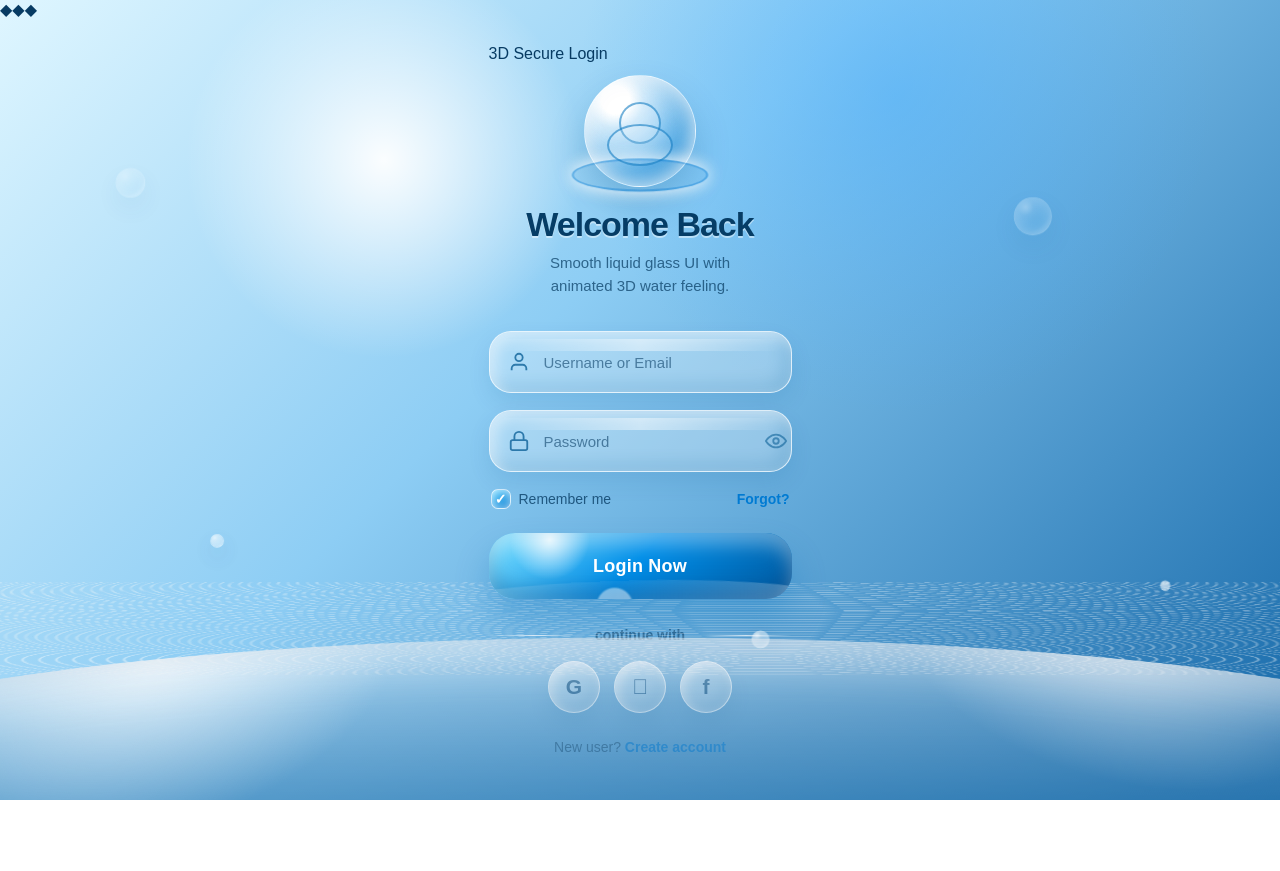
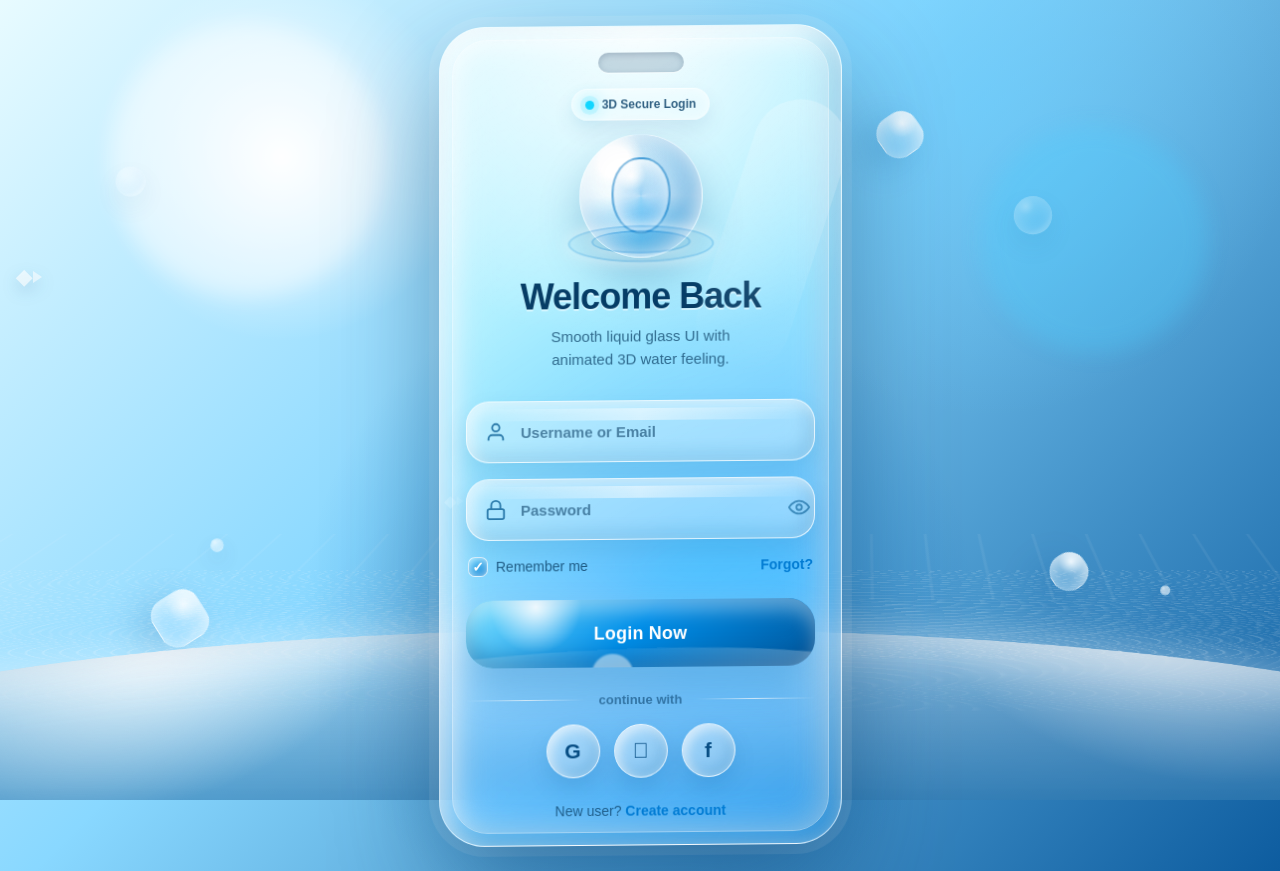
Before and after one commit to sambhajingrdevelopers/Login-page, a Next.js app: page / in a window 1280 px wide. Before the commit the page ends 800 px from the top, so only its background shows below. Built offline with nearby package versions, Linux system fonts and the light colour scheme.

Commit message:
Update globals.css

```diff
--- a/app/globals.css
+++ b/app/globals.css
@@ -20,12 +20,60 @@ body {
   display: flex;
   align-items: center;
   justify-content: center;
-  background:
-    radial-gradient(circle at 30% 20%, rgba(255, 255, 255, 0.95), transparent 18%),
-    radial-gradient(circle at 70% 12%, rgba(68, 172, 255, 0.45), transparent 28%),
-    linear-gradient(135deg, #dff6ff 0%, #8dcdf4 42%, #1467a8 100%);
+  padding: 24px;
   color: #073b63;
   position: relative;
+  background:
+    radial-gradient(circle at 22% 18%, rgba(255, 255, 255, 0.98), transparent 15%),
+    radial-gradient(circle at 77% 12%, rgba(107, 207, 255, 0.55), transparent 25%),
+    radial-gradient(circle at 50% 70%, rgba(0, 111, 199, 0.45), transparent 38%),
+    linear-gradient(135deg, #e8fbff 0%, #89d8ff 42%, #0d5c9f 100%);
+}
+
+.sky-orbs {
+  position: fixed;
+  inset: 0;
+  overflow: hidden;
+  pointer-events: none;
+}
+
+.orb {
+  position: absolute;
+  border-radius: 50%;
+  filter: blur(10px);
+  opacity: 0.72;
+  animation: orbFloat 9s ease-in-out infinite alternate;
+}
+
+.orb-one {
+  width: 260px;
+  height: 260px;
+  left: 8%;
+  top: 6%;
+  background: rgba(255, 255, 255, 0.6);
+}
+
+.orb-two {
+  width: 210px;
+  height: 210px;
+  right: 8%;
+  top: 20%;
+  background: rgba(78, 206, 255, 0.45);
+  animation-delay: -3s;
+}
+
+.orb-three {
+  width: 180px;
+  height: 180px;
+  left: 48%;
+  bottom: 9%;
+  background: rgba(0, 154, 255, 0.28);
+  animation-delay: -5s;
+}
+
+@keyframes orbFloat {
+  from { transform: translate3d(0, 0, 0) scale(1); }
+  to { transform: translate3d(22px, -26px, 0) scale(1.08); }
 }
 
 .ocean {
@@ -33,171 +81,312 @@ body {
   inset: 0;
   overflow: hidden;
   perspective: 1200px;
+  pointer-events: none;
 }
 
 .water-surface {
   position: absolute;
   left: -15%;
   right: -15%;
-  bottom: -12%;
-  height: 45%;
+  bottom: -13%;
+  height: 47%;
   background:
-    radial-gradient(circle at 20% 10%, rgba(255, 255, 255, 0.75), transparent 18%),
-    radial-gradient(circle at 80% 0%, rgba(255, 255, 255, 0.55), transparent 16%),
-    linear-gradient(180deg, rgba(255, 255, 255, 0.35), rgba(0, 91, 158, 0.7));
+    radial-gradient(circle at 20% 9%, rgba(255, 255, 255, 0.82), transparent 17%),
+    radial-gradient(circle at 82% 0%, rgba(255, 255, 255, 0.58), transparent 16%),
+    linear-gradient(180deg, rgba(255, 255, 255, 0.38), rgba(0, 91, 158, 0.74));
   border-radius: 50% 50% 0 0;
-  filter: blur(0.2px);
   transform: rotateX(62deg) translateY(70px);
-  box-shadow: inset 0 30px 70px rgba(255,255,255,0.45), inset 0 -30px 80px rgba(0,57,111,0.45);
-  animation: waterMove 6s ease-in-out infinite alternate;
+  box-shadow:
+    inset 0 30px 70px rgba(255,255,255,0.5),
+    inset 0 -35px 90px rgba(0,57,111,0.52),
+    0 -20px 50px rgba(255,255,255,0.28);
+  animation: waterMove 5.5s ease-in-out infinite alternate;
 }
 
 @keyframes waterMove {
-  from { transform: rotateX(62deg) translateY(75px) scaleX(1); }
-  to { transform: rotateX(62deg) translateY(58px) scaleX(1.03); }
+  from { transform: rotateX(62deg) translateY(76px) scaleX(1); }
+  to { transform: rotateX(62deg) translateY(52px) scaleX(1.04); }
 }
 
 .wave {
   position: absolute;
-  bottom: 10%;
-  width: 190%;
-  height: 190px;
-  left: -45%;
-  background: repeating-radial-gradient(ellipse at center, rgba(255,255,255,0.3) 0 2px, transparent 3px 16px);
-  opacity: 0.55;
+  width: 195%;
+  left: -47%;
   transform: rotateX(72deg);
-  animation: waveFlow 10s linear infinite;
+  opacity: 0.5;
 }
 
-.wave.two {
-  bottom: 4%;
-  opacity: 0.35;
-  animation-duration: 15s;
-  animation-direction: reverse;
+.wave-one {
+  bottom: 12%;
+  height: 185px;
+  background: repeating-radial-gradient(ellipse at center, rgba(255,255,255,0.32) 0 2px, transparent 3px 16px);
+  animation: waveFlow 9s linear infinite;
+}
+
+.wave-two {
+  bottom: 5%;
+  height: 220px;
+  background: repeating-radial-gradient(ellipse at center, rgba(255,255,255,0.2) 0 1px, transparent 4px 20px);
+  animation: waveFlow 14s linear infinite reverse;
+}
+
+.wave-three {
+  bottom: 20%;
+  height: 150px;
+  background: repeating-linear-gradient(100deg, transparent 0 26px, rgba(255,255,255,0.2) 27px 29px, transparent 30px 56px);
+  opacity: 0.28;
+  animation: sideWave 7s linear infinite;
 }
 
 @keyframes waveFlow {
-  to { background-position: 220px 120px; }
+  to { background-position: 230px 130px; }
+}
+
+@keyframes sideWave {
+  to { transform: rotateX(72deg) translateX(120px); }
 }
 
 .bubble {
   position: absolute;
-  bottom: -90px;
+  bottom: -100px;
   width: var(--size);
   height: var(--size);
   left: var(--left);
   border-radius: 50%;
   background:
-    radial-gradient(circle at 30% 25%, rgba(255,255,255,0.95), rgba(255,255,255,0.25) 22%, rgba(0,139,232,0.18) 65%, rgba(255,255,255,0.6));
-  border: 1px solid rgba(255,255,255,0.7);
-  box-shadow: inset 0 0 18px rgba(255,255,255,0.9), 0 12px 30px rgba(0, 95, 150, 0.22);
+    radial-gradient(circle at 30% 25%, rgba(255,255,255,0.98), rgba(255,255,255,0.26) 23%, rgba(0,139,232,0.2) 65%, rgba(255,255,255,0.7));
+  border: 1px solid rgba(255,255,255,0.72);
+  box-shadow: inset 0 0 20px rgba(255,255,255,0.9), 0 12px 30px rgba(0, 95, 150, 0.24);
   animation: bubbleUp var(--time) linear infinite;
   animation-delay: var(--delay);
 }
 
 @keyframes bubbleUp {
-  0% { transform: translateY(0) translateX(0) scale(0.6); opacity: 0; }
+  0% { transform: translateY(0) translateX(0) scale(0.55); opacity: 0; }
   12% { opacity: 1; }
-  100% { transform: translateY(-120vh) translateX(var(--move)) scale(1.05); opacity: 0; }
+  100% { transform: translateY(-122vh) translateX(var(--move)) scale(1.08); opacity: 0; }
 }
 
-.login-wrap {
+.fish {
+  position: absolute;
+  color: rgba(255,255,255,0.62);
+  font-size: 22px;
+  filter: drop-shadow(0 6px 8px rgba(0,64,120,0.25));
+  animation: fishSwim 13s linear infinite;
+}
+
+.fish::after {
+  content: "";
+  position: absolute;
+  right: -9px;
+  top: 7px;
+  width: 0;
+  height: 0;
+  border-left: 9px solid rgba(255,255,255,0.55);
+  border-top: 6px solid transparent;
+  border-bottom: 6px solid transparent;
+}
+
+.fish-one { left: -8%; top: 33%; animation-delay: -1s; }
+.fish-two { left: -12%; top: 61%; animation-duration: 16s; animation-delay: -6s; transform: scale(0.75); }
+.fish-three { left: -15%; top: 48%; animation-duration: 18s; animation-delay: -10s; transform: scale(0.55); }
+
+@keyframes fishSwim {
+  to { left: 112%; }
+}
+
+.crystal {
+  position: absolute;
+  width: 52px;
+  height: 52px;
+  border-radius: 18px;
+  background:
+    linear-gradient(145deg, rgba(255,255,255,0.7), rgba(0,158,255,0.15)),
+    radial-gradient(circle at 30% 30%, rgba(255,255,255,0.9), transparent 35%);
+  border: 1px solid rgba(255,255,255,0.45);
+  box-shadow: 0 18px 35px rgba(0,78,148,0.2), inset 0 0 16px rgba(255,255,255,0.55);
+  transform: rotate(45deg);
+  animation: crystalFloat 6s ease-in-out infinite alternate;
+}
+
+.crystal-one { left: 12%; bottom: 17%; }
+.crystal-two { right: 15%; bottom: 24%; width: 38px; height: 38px; animation-delay: -2s; }
+.crystal-three { right: 28%; top: 16%; width: 44px; height: 44px; animation-delay: -4s; }
+
+@keyframes crystalFloat {
+  from { transform: translateY(0) rotate(45deg); }
+  to { transform: translateY(-20px) rotate(58deg); }
+}
+
+.phone-shell {
   position: relative;
   z-index: 5;
-  width: min(92vw, 390px);
-  min-height: 620px;
+  width: min(92vw, 405px);
+  min-height: 665px;
   padding: 26px;
-  border-radius: 38px;
+  border-radius: 46px;
   transform-style: preserve-3d;
-  transform: rotateX(4deg) rotateY(-4deg);
+  transform: translateY(0) rotateX(5deg) rotateY(-6deg);
   background:
-    linear-gradient(145deg, rgba(255,255,255,0.55), rgba(255,255,255,0.16)),
-    radial-gradient(circle at 50% 0%, rgba(255,255,255,0.75), transparent 36%);
-  border: 1.5px solid rgba(255, 255, 255, 0.7);
-  backdrop-filter: blur(22px) saturate(150%);
-  -webkit-backdrop-filter: blur(22px) saturate(150%);
+    linear-gradient(145deg, rgba(255,255,255,0.58), rgba(255,255,255,0.16)),
+    radial-gradient(circle at 50% 0%, rgba(255,255,255,0.82), transparent 38%);
+  border: 1.5px solid rgba(255, 255, 255, 0.72);
+  backdrop-filter: blur(24px) saturate(160%);
+  -webkit-backdrop-filter: blur(24px) saturate(160%);
   box-shadow:
-    inset 8px 8px 25px rgba(255,255,255,0.55),
-    inset -12px -12px 28px rgba(0,91,153,0.22),
-    0 35px 90px rgba(0,48,91,0.38),
-    0 0 0 8px rgba(255,255,255,0.12);
+    inset 8px 8px 26px rgba(255,255,255,0.58),
+    inset -14px -14px 30px rgba(0,91,153,0.24),
+    0 45px 110px rgba(0,48,91,0.42),
+    0 0 0 10px rgba(255,255,255,0.11);
   transition: transform 0.12s ease;
+  overflow: hidden;
 }
 
-.login-wrap::before {
+.phone-shell::before {
   content: "";
   position: absolute;
   inset: 12px;
-  border-radius: 30px;
+  border-radius: 36px;
   border: 1px solid rgba(255,255,255,0.45);
   pointer-events: none;
-  box-shadow: inset 0 0 35px rgba(255,255,255,0.45);
+  box-shadow: inset 0 0 36px rgba(255,255,255,0.46);
+  z-index: -1;
+}
+
+.phone-shell::after {
+  content: "";
+  position: absolute;
+  width: 220px;
+  height: 760px;
+  left: -120px;
+  top: -130px;
+  background: linear-gradient(90deg, transparent, rgba(255,255,255,0.24), transparent);
+  transform: rotate(22deg);
+  animation: glassSweep 5s ease-in-out infinite;
+  pointer-events: none;
+}
+
+@keyframes glassSweep {
+  0%, 45% { transform: translateX(-40px) rotate(22deg); opacity: 0; }
+  65% { opacity: 1; }
+  100% { transform: translateX(620px) rotate(22deg); opacity: 0; }
+}
+
+.phone-reflection {
+  position: absolute;
+  right: 22px;
+  top: 70px;
+  width: 95px;
+  height: 280px;
+  border-radius: 999px;
+  background: linear-gradient(180deg, rgba(255,255,255,0.33), transparent);
+  transform: rotate(18deg);
+  opacity: 0.7;
+  pointer-events: none;
+}
+
+.notch {
+  width: 86px;
+  height: 20px;
+  border-radius: 999px;
+  margin: 0 auto 16px;
+  background: rgba(4, 54, 96, 0.18);
+  box-shadow: inset 0 2px 6px rgba(0, 35, 70, 0.2), 0 1px 0 rgba(255,255,255,0.55);
+}
+
+.premium-badge {
+  width: max-content;
+  margin: 0 auto 14px;
+  padding: 8px 13px;
+  border-radius: 999px;
+  display: flex;
+  align-items: center;
+  gap: 8px;
+  color: rgba(6, 61, 102, 0.82);
+  font-size: 12px;
+  font-weight: 800;
+  background: rgba(255,255,255,0.28);
+  border: 1px solid rgba(255,255,255,0.62);
+  box-shadow: inset 0 0 12px rgba(255,255,255,0.5), 0 10px 20px rgba(0,82,143,0.1);
+}
+
+.badge-dot {
+  width: 9px;
+  height: 9px;
+  border-radius: 50%;
+  background: #11d6ff;
+  box-shadow: 0 0 0 5px rgba(17,214,255,0.14), 0 0 18px rgba(17,214,255,0.9);
 }
 
 .water-logo {
-  width: 112px;
-  height: 112px;
-  margin: 12px auto 18px;
+  width: 124px;
+  height: 124px;
+  margin: 8px auto 18px;
   border-radius: 50%;
   position: relative;
-  display: flex;
-  align-items: center;
-  justify-content: center;
+  display: grid;
+  place-items: center;
+  cursor: pointer;
   background:
-    radial-gradient(circle at 28% 22%, #ffffff 0 12%, rgba(255,255,255,0.34) 24%, rgba(0,143,235,0.28) 64%),
-    linear-gradient(145deg, rgba(255,255,255,0.65), rgba(0,126,214,0.22));
+    radial-gradient(circle at 28% 22%, #ffffff 0 12%, rgba(255,255,255,0.36) 24%, rgba(0,143,235,0.31) 64%),
+    conic-gradient(from 90deg, rgba(255,255,255,0.9), rgba(0,172,255,0.25), rgba(255,255,255,0.74), rgba(0,121,211,0.3), rgba(255,255,255,0.9));
   box-shadow:
-    inset 0 0 24px rgba(255,255,255,0.95),
-    inset -15px -16px 30px rgba(0,99,172,0.35),
-    0 18px 35px rgba(0,82,143,0.24);
-  border: 1px solid rgba(255,255,255,0.7);
+    inset 0 0 26px rgba(255,255,255,0.96),
+    inset -17px -18px 34px rgba(0,99,172,0.37),
+    0 22px 42px rgba(0,82,143,0.28);
+  border: 1px solid rgba(255,255,255,0.72);
 }
 
-.water-logo::before,
-.water-logo::after {
-  content: "";
-  position: absolute;
-  border-radius: 50%;
-  border: 2px solid rgba(0, 113, 188, 0.55);
+.logo-core {
+  width: 58px;
+  height: 75px;
+  border-radius: 50% 50% 54% 54%;
+  background:
+    radial-gradient(circle at 32% 22%, rgba(255,255,255,0.95), transparent 22%),
+    linear-gradient(165deg, rgba(255,255,255,0.45), rgba(0,135,230,0.4));
+  border: 2px solid rgba(0, 113, 188, 0.48);
+  box-shadow: inset 0 0 18px rgba(255,255,255,0.85);
+  animation: logoPulse 2.3s ease-in-out infinite alternate;
 }
 
-.water-logo::before {
-  width: 38px;
-  height: 38px;
-  top: 26px;
-  background: rgba(255,255,255,0.2);
-}
-
-.water-logo::after {
-  width: 62px;
-  height: 38px;
-  bottom: 20px;
-  background: rgba(255,255,255,0.16);
+@keyframes logoPulse {
+  to { transform: scale(1.07) translateY(-3px); }
 }
 
 .splash-ring {
   position: absolute;
-  width: 140px;
-  height: 34px;
-  bottom: -6px;
   border-radius: 50%;
   border: 2px solid rgba(0,123,210,0.28);
-  box-shadow: 0 0 18px rgba(255,255,255,0.8);
+  box-shadow: 0 0 18px rgba(255,255,255,0.82);
+  pointer-events: none;
+}
+
+.ring-one {
+  width: 150px;
+  height: 38px;
+  bottom: -6px;
   animation: ringPulse 1.7s ease-in-out infinite;
 }
 
+.ring-two {
+  width: 102px;
+  height: 24px;
+  bottom: 3px;
+  animation: ringPulse 1.7s ease-in-out infinite reverse;
+}
+
 @keyframes ringPulse {
-  0%, 100% { transform: scale(0.9); opacity: 0.6; }
-  50% { transform: scale(1.08); opacity: 1; }
+  0%, 100% { transform: scale(0.88); opacity: 0.55; }
+  50% { transform: scale(1.12); opacity: 1; }
 }
 
 .title {
   text-align: center;
-  font-size: 34px;
-  font-weight: 800;
+  font-size: 36px;
+  font-weight: 900;
   letter-spacing: -1px;
   color: #063d66;
-  text-shadow: 0 2px 0 rgba(255,255,255,0.45);
+  text-shadow: 0 2px 0 rgba(255,255,255,0.48);
 }
 
 .subtitle {
@@ -209,33 +398,32 @@ body {
 }
 
 .form {
-  margin-top: 34px;
+  margin-top: 30px;
 }
 
 .field {
   position: relative;
   height: 62px;
-  margin-bottom: 17px;
-  border-radius: 22px;
-  background: rgba(255,255,255,0.28);
-  border: 1px solid rgba(255,255,255,0.7);
+  margin-bottom: 16px;
+  border-radius: 23px;
+  background: rgba(255,255,255,0.3);
+  border: 1px solid rgba(255,255,255,0.72);
   box-shadow:
-    inset 6px 6px 14px rgba(255,255,255,0.45),
+    inset 6px 6px 14px rgba(255,255,255,0.48),
     inset -8px -8px 16px rgba(0,89,152,0.14),
-    0 10px 22px rgba(0,82,143,0.11);
+    0 11px 24px rgba(0,82,143,0.12);
   overflow: hidden;
 }
 
-.field::after {
-  content: "";
+.field-shine {
   position: absolute;
   left: 8px;
   right: 8px;
   top: 7px;
   height: 12px;
   border-radius: 999px;
-  background: linear-gradient(90deg, transparent, rgba(255,255,255,0.7), transparent);
-  opacity: 0.65;
+  background: linear-gradient(90deg, transparent, rgba(255,255,255,0.76), transparent);
+  opacity: 0.66;
   pointer-events: none;
 }
 
@@ -247,7 +435,7 @@ body {
   width: 22px;
   height: 22px;
   color: #0b5f96;
-  opacity: 0.78;
+  opacity: 0.8;
 }
 
 .field input {
@@ -259,7 +447,7 @@ body {
   padding: 0 48px 0 54px;
   color: #063d66;
   font-size: 15px;
-  font-weight: 500;
+  font-weight: 600;
 }
 
 .field input::placeholder {
@@ -277,7 +465,7 @@ body {
   background: transparent;
   cursor: pointer;
   color: #0b5f96;
-  opacity: 0.75;
+  opacity: 0.78;
 }
 
 .options {
@@ -302,9 +490,9 @@ body {
   width: 20px;
   height: 20px;
   border-radius: 7px;
-  border: 1px solid rgba(255,255,255,0.8);
-  background: rgba(255,255,255,0.24);
-  box-shadow: inset 0 0 8px rgba(255,255,255,0.65);
+  border: 1px solid rgba(255,255,255,0.82);
+  background: rgba(255,255,255,0.25);
+  box-shadow: inset 0 0 8px rgba(255,255,255,0.66);
   position: relative;
 }
 
@@ -326,47 +514,39 @@ body {
 .forgot {
   text-decoration: none;
   color: #007bd3;
-  font-weight: 700;
+  font-weight: 800;
 }
 
 .login-btn {
   position: relative;
   width: 100%;
-  height: 66px;
+  height: 68px;
   border: none;
   outline: none;
-  border-radius: 26px;
+  border-radius: 27px;
   cursor: pointer;
   overflow: hidden;
   color: #fff;
   font-size: 18px;
-  font-weight: 800;
+  font-weight: 900;
   letter-spacing: 0.2px;
   background:
-    radial-gradient(circle at 20% 10%, rgba(255,255,255,0.85), transparent 16%),
+    radial-gradient(circle at 20% 10%, rgba(255,255,255,0.88), transparent 16%),
     linear-gradient(135deg, #7ee1ff, #008ee8 48%, #00599f);
   box-shadow:
-    inset 0 12px 18px rgba(255,255,255,0.35),
-    inset 0 -12px 20px rgba(0,59,118,0.34),
-    0 20px 34px rgba(0,113,188,0.3);
+    inset 0 12px 18px rgba(255,255,255,0.36),
+    inset 0 -12px 20px rgba(0,59,118,0.35),
+    0 22px 38px rgba(0,113,188,0.32);
   transition: transform 0.22s ease, box-shadow 0.22s ease;
 }
 
 .login-btn:hover {
   transform: translateY(-3px) scale(1.01);
-  box-shadow:
-    inset 0 12px 18px rgba(255,255,255,0.35),
-    inset 0 -12px 20px rgba(0,59,118,0.34),
-    0 26px 44px rgba(0,113,188,0.36);
-}
-
-.login-btn:active {
-  transform: translateY(2px) scale(0.98);
 }
 
 .login-btn span {
   position: relative;
-  z-index: 2;
+  z-index: 3;
 }
 
 .btn-wave {
@@ -374,10 +554,18 @@ body {
   inset: auto -20% -48% -20%;
   height: 75%;
   background:
-    radial-gradient(circle, rgba(255,255,255,0.45) 0 8%, transparent 9% 100%),
-    linear-gradient(90deg, rgba(255,255,255,0.22), rgba(255,255,255,0.05), rgba(255,255,255,0.28));
+    radial-gradient(circle, rgba(255,255,255,0.48) 0 8%, transparent 9% 100%),
+    linear-gradient(90deg, rgba(255,255,255,0.24), rgba(255,255,255,0.06), rgba(255,255,255,0.3));
   border-radius: 50% 50% 0 0;
-  animation: liquid 2.8s ease-in-out infinite alternate;
+  animation: liquid 2.6s ease-in-out infinite alternate;
+}
+
+.btn-light {
+  position: absolute;
+  inset: 0;
+  background: linear-gradient(100deg, transparent 0 30%, rgba(255,255,255,0.28) 44%, transparent 58%);
+  transform: translateX(-100%);
+  animation: btnLight 3s ease-in-out infinite;
 }
 
 @keyframes liquid {
@@ -385,14 +573,19 @@ body {
   to { transform: translateX(6%) rotate(2deg); }
 }
 
+@keyframes btnLight {
+  0%, 45% { transform: translateX(-100%); }
+  75%, 100% { transform: translateX(100%); }
+}
+
 .divider {
   display: flex;
   align-items: center;
-  gap: 16px;
-  margin: 28px 0 18px;
+  gap: 14px;
+  margin: 25px 0 17px;
   color: rgba(7, 59, 99, 0.58);
-  font-size: 14px;
-  font-weight: 600;
+  font-size: 13px;
+  font-weight: 800;
 }
 
 .divider::before,
@@ -400,7 +593,7 @@ body {
   content: "";
   flex: 1;
   height: 1px;
-  background: linear-gradient(90deg, transparent, rgba(255,255,255,0.8), transparent);
+  background: linear-gradient(90deg, transparent, rgba(255,255,255,0.82), transparent);
 }
 
 .socials {
@@ -410,15 +603,15 @@ body {
 }
 
 .social-btn {
-  width: 52px;
-  height: 52px;
+  width: 54px;
+  height: 54px;
   border-radius: 50%;
-  border: 1px solid rgba(255,255,255,0.75);
-  background: rgba(255,255,255,0.32);
+  border: 1px solid rgba(255,255,255,0.78);
+  background: rgba(255,255,255,0.34);
   box-shadow:
-    inset 4px 4px 12px rgba(255,255,255,0.6),
-    inset -7px -7px 14px rgba(0,91,153,0.15),
-    0 10px 20px rgba(0,82,143,0.14);
+    inset 4px 4px 12px rgba(255,255,255,0.62),
+    inset -7px -7px 14px rgba(0,91,153,0.16),
+    0 10px 21px rgba(0,82,143,0.15);
   display: grid;
   place-items: center;
   cursor: pointer;
@@ -426,14 +619,16 @@ body {
   font-size: 21px;
   font-weight: 900;
   transition: transform 0.22s ease;
+  position: relative;
+  overflow: hidden;
 }
 
 .social-btn:hover {
-  transform: translateY(-4px) scale(1.06);
+  transform: translateY(-5px) scale(1.08);
 }
 
 .signup {
-  margin-top: 26px;
+  margin-top: 25px;
   text-align: center;
   font-size: 14px;
   color: rgba(7, 59, 99, 0.72);
@@ -441,7 +636,7 @@ body {
 
 .signup a {
   color: #007bd3;
-  font-weight: 800;
+  font-weight: 900;
   text-decoration: none;
 }
 
@@ -450,14 +645,15 @@ body {
   border-radius: 50%;
   transform: scale(0);
   pointer-events: none;
-  background: rgba(255,255,255,0.7);
-  animation: ripple 0.65s ease-out;
+  background: rgba(255,255,255,0.72);
+  animation: ripple 0.7s ease-out;
   mix-blend-mode: screen;
+  z-index: 5;
 }
 
 @keyframes ripple {
   to {
-    transform: scale(4.2);
+    transform: scale(4.4);
     opacity: 0;
   }
 }
@@ -469,14 +665,14 @@ body {
   border-radius: 50%;
   pointer-events: none;
   background: radial-gradient(circle at 30% 25%, white, rgba(0,132,219,0.32));
-  box-shadow: 0 0 12px rgba(255,255,255,0.9);
-  animation: dropPop 0.7s ease-out forwards;
-  z-index: 50;
+  box-shadow: 0 0 12px rgba(255,255,255,0.92);
+  animation: dropPop 0.82s ease-out forwards;
+  z-index: 999;
 }
 
 @keyframes dropPop {
   to {
-    transform: translate(var(--x), var(--y)) scale(0.35);
+    transform: translate(var(--x), var(--y)) scale(0.28);
     opacity: 0;
   }
 }
@@ -484,21 +680,35 @@ body {
 @media (max-width: 430px) {
   .water-login-page {
     align-items: flex-start;
-    padding-top: 18px;
+    padding: 14px;
   }
 
-  .login-wrap {
+  .phone-shell {
     min-height: auto;
     padding: 22px;
-    border-radius: 32px;
+    border-radius: 36px;
+    transform: none !important;
   }
 
   .title {
-    font-size: 30px;
+    font-size: 31px;
   }
 
   .water-logo {
-    width: 96px;
-    height: 96px;
+    width: 104px;
+    height: 104px;
+  }
+
+  .field {
+    height: 58px;
+  }
+
+  .login-btn {
+    height: 63px;
+  }
+
+  .fish,
+  .crystal-three {
+    display: none;
   }
 }
```
